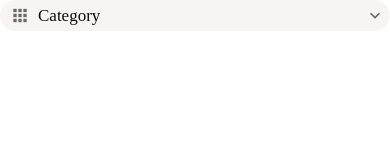
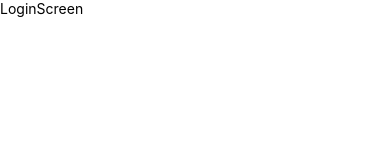
Before and after one commit to Max-256/OverIt, a React Native app: screen / in a window 390 px wide. Shown: the top 160 px of the page. Built offline with nearby package versions, Linux system fonts and the light colour scheme.

Commit message:
add the login screen

```diff
--- a/App.js
+++ b/App.js
@@ -1,28 +1,12 @@
 import { StyleSheet } from "react-native";
 import Screen from "./app/components/Screen";
-import AppTextInput from "./app/components/AppTextInput";
-import AppPicker from "./app/components/AppPicker";
 import { useState } from "react";
-
-const categories = [
-  { label: "Furniture", value: 1 },
-  { label: "Clothing", value: 2 },
-  { label: "Cameras", value: 3 },
-];
+import LoginScreen from "./app/screens/LoginScreen";
 
 export default function App() {
   const [category, setCategory] = useState();
 
-  return (
-    <Screen>
-      <AppPicker
-        icon="apps"
-        items={categories}
-        selectedItem={category}
-        onSelectItem={(item) => setCategory(item)}
-      />
-    </Screen>
-  );
+  return <LoginScreen />;
 }
 
 const styles = StyleSheet.create({});
--- /dev/null
+++ b/app/screens/LoginScreen.js
@@ -0,0 +1,13 @@
+import React from "react";
+import { View, Text } from "react-native";
+import Screen from "../components/Screen";
+
+function LoginScreen(props) {
+  return (
+    <Screen>
+      <Text>LoginScreen</Text>
+    </Screen>
+  );
+}
+
+export default LoginScreen;
```
